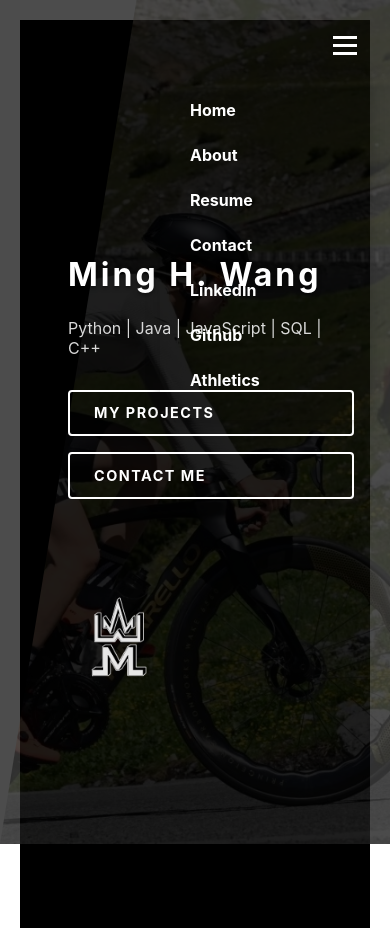
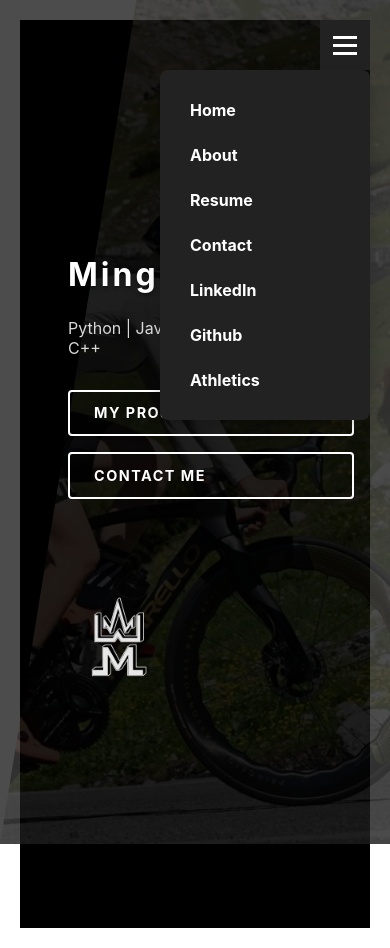
Before and after one commit to Ming-Wang9/mw-portfolio, a React (Create React App) app: page / in a window 390 px wide. Both pictures are taken after a click on the button "Navigation menu". Built offline with nearby package versions, Linux system fonts and the light colour scheme.

Commit message:
overall, it is done

```diff
--- a/src/components/Sidebar.jsx
+++ b/src/components/Sidebar.jsx
@@ -160,9 +160,9 @@ const Sidebar = () => {
       <div className={`page-content ${isLoading ? 'hidden' : 'visible'}`}>
         {/* Mobile Menu for small screens */}
         {isMobile && (
-          <div className="mobile-menu">
+          <div className={`mobile-menu ${currentThemeClass}`}>
             <button
-              className="menu-toggle"
+              className={`menu-toggle ${currentThemeClass}`}
               onClick={() => setIsMenuOpen(!isMenuOpen)}
               aria-expanded={isMenuOpen}
               aria-label="Navigation menu"
@@ -175,7 +175,7 @@ const Sidebar = () => {
             </button>
 
             {isMenuOpen && (
-              <div className="mobile-dropdown">
+              <div className={`mobile-dropdown ${currentThemeClass}`}>
                 {navItems.map((item, index) => (
                   item.isResume || item.isExternal ? (
                     <a
--- a/src/styles/Sidebar.css
+++ b/src/styles/Sidebar.css
@@ -36,8 +36,6 @@
 .sidebar-logo:hover img.logo-image {
   transform: scale(1.3); /* Zoom in by 10% */
 }
-
-
 
 /* Sidebar Logo */
 .sidebar-logo a {
@@ -179,6 +177,11 @@
   background: white !important;
 }
 
+/* Hover Effect - Bars change to theme color */
+.menu-toggle:hover .hamburger-icon span {
+  background-color: inherit; /* Change to theme color on hover */
+}
+
 /* Mobile Dropdown Menu */
 .mobile-dropdown {
   position: absolute;
@@ -188,6 +191,7 @@
   padding: 15px;
   min-width: 180px;
   box-shadow: 0 4px 15px rgba(0,0,0,0.2);
+  background-color: inherit; /* Inherit the theme color */
 }
 
 .mobile-link {
@@ -211,10 +215,10 @@
 /* ================================ */
 
 /* Theme colors for dropdown menus */
-.mobile-menu.sidebar-home .mobile-dropdown { background: #232222; }
-.mobile-menu.sidebar-about .mobile-dropdown { background-color: #ff9901; }
-.mobile-menu.sidebar-contact .mobile-dropdown { background-color: #115173; }
-.mobile-menu.sidebar-athletics .mobile-dropdown { background-color: #8B0000; }
+.mobile-menu.sidebar-home .mobile-dropdown { background: #232222 !important; }
+.mobile-menu.sidebar-about .mobile-dropdown { background-color: #ff9901 !important; }
+.mobile-menu.sidebar-contact .mobile-dropdown { background-color: #115173 !important; }
+.mobile-menu.sidebar-athletics .mobile-dropdown { background-color: #8B0000 !important; }
 
 /* Theme-specific hover colors for bars (when circle turns white) */
 .mobile-menu.sidebar-home .menu-toggle:hover .hamburger-icon span { background-color: #222; }
@@ -273,8 +277,6 @@
   pointer-events: none; /* Disable interactions while hidden */
 }
 
-
-
 /* =========================== */
 /* Responsive Styles */
 /* =========================== */
```
